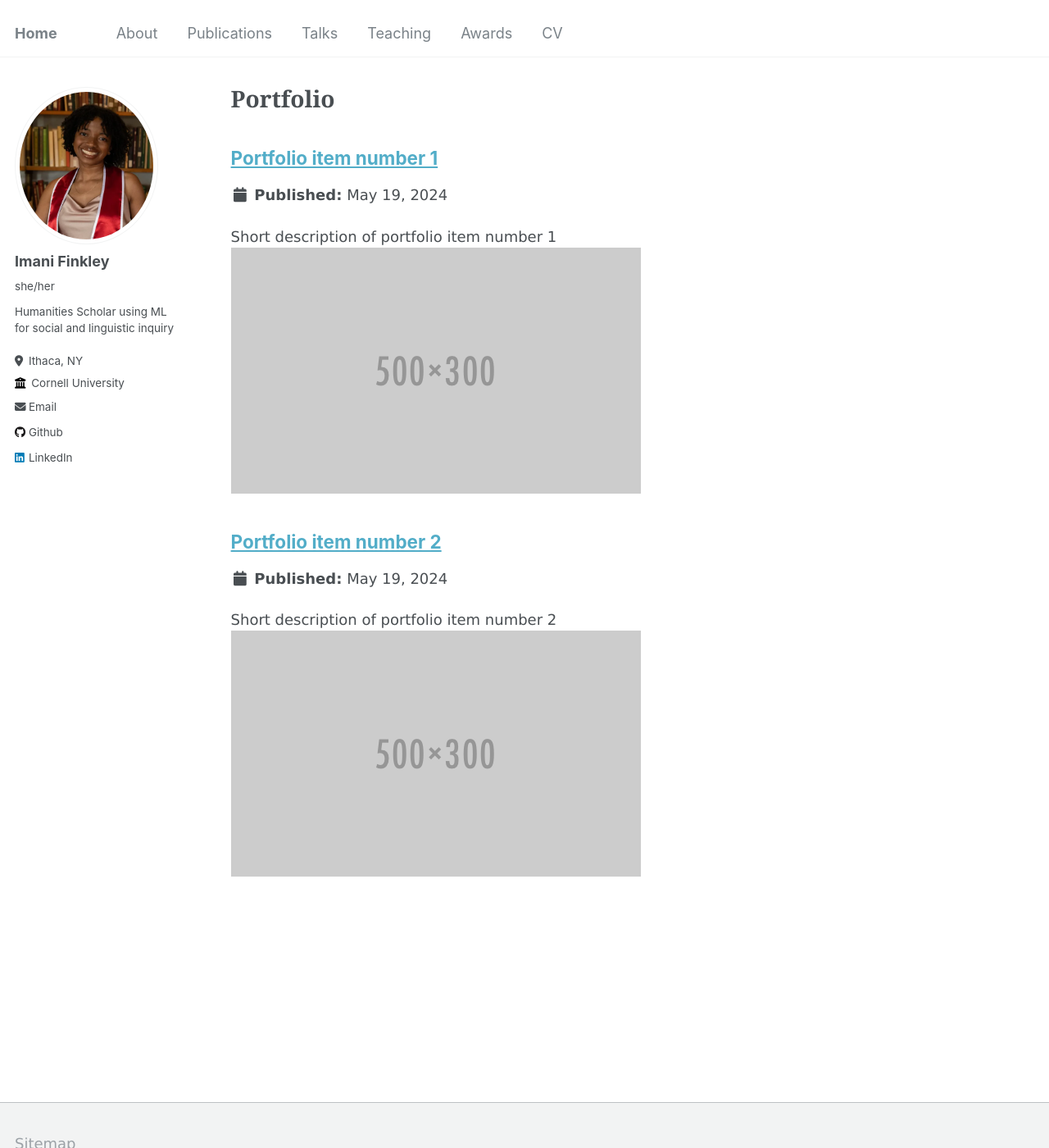
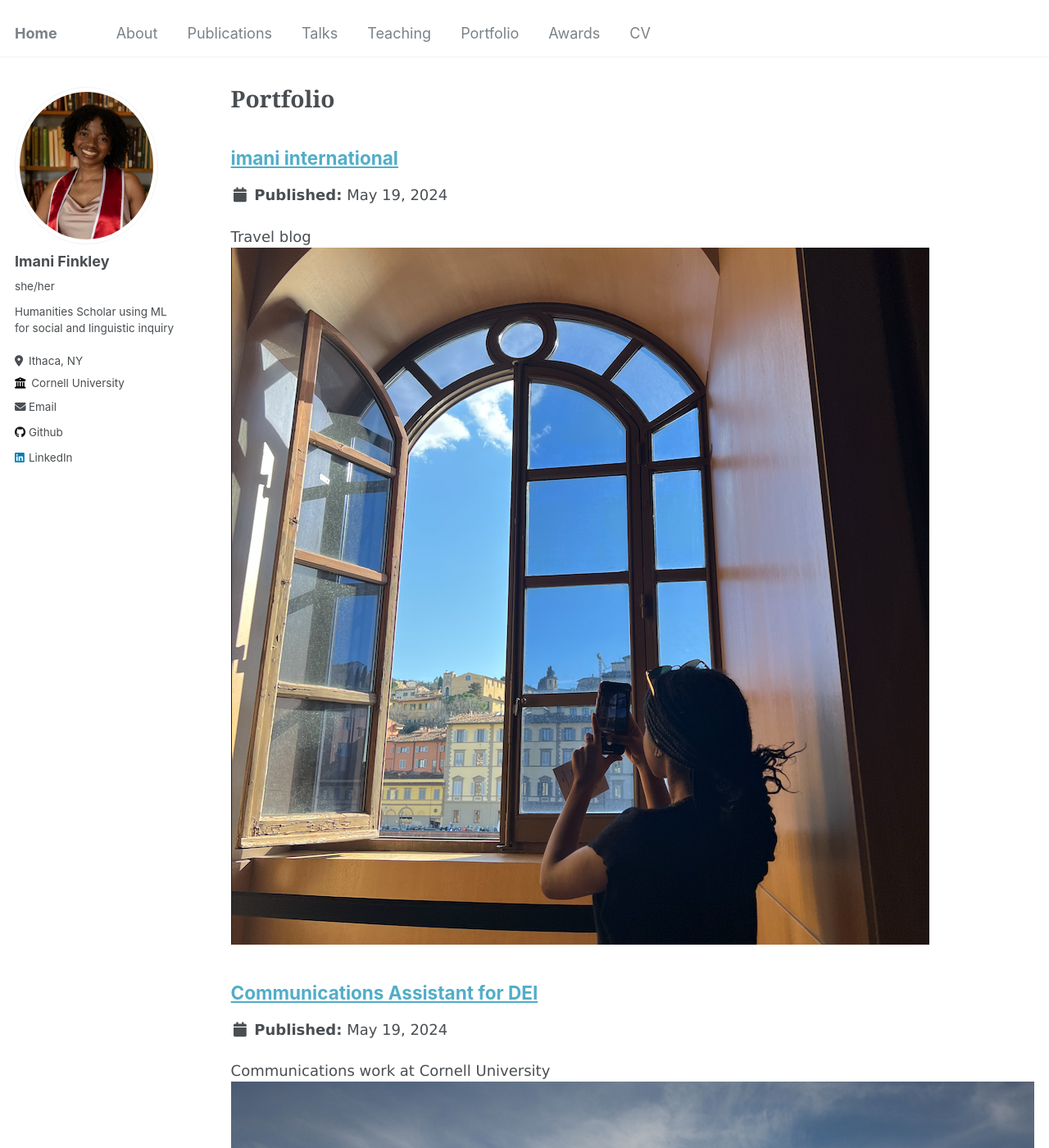
Before and after one commit to imanif/imanif.github.io, a Jekyll site: the page built from _pages/portfolio.html, in a window 1280 px wide and 1400 px high. Shown: the whole window at 82% size. Built offline with Jekyll 4.4.1, drawn with Linux system fonts in a browser that asks for light colours; part of the change alters nothing that is shown.

Commit message:
add portfolio

```diff
--- a/_data/navigation.yml
+++ b/_data/navigation.yml
@@ -12,8 +12,8 @@ main:
   - title: "Teaching"
     url: /teaching/
 
-  # - title: "Portfolio"
-  #   url: /portfolio/
+  - title: "Portfolio"
+    url: /portfolio/
 
   - title: "Awards"
     url: /awards/
@@ -21,8 +21,5 @@ main:
   - title: "CV"
     url: /cv/
 
-  # - title: "Travel Blog"
-  #   url:
-
   # - title: "Guide"
   #   url: /markdown/
--- a/_portfolio/portfolio-1.md
+++ b/_portfolio/portfolio-1.md
@@ -1,7 +1,7 @@
 ---
-title: "Portfolio item number 1"
-excerpt: "Short description of portfolio item number 1<br/><img src='/images/500x300.png'>"
+title: "imani international"
+excerpt: "Travel blog<br/><img src='/images/imani_intl_profile.png'>"
 collection: portfolio
 ---
 
-This is an item in your portfolio. It can be have images or nice text. If you name the file .md, it will be parsed as markdown. If you name the file .html, it will be parsed as HTML.
+I was hired by the Danish Institute for Study Abroad (DIS) to write a [blog](https://imaniintl.wordpress.com/) documenting my travels and experiences while studying video game development in Copenhagen, Denmark.
--- a/_portfolio/portfolio-2.html
+++ b/_portfolio/portfolio-2.html
@@ -1,7 +1,19 @@
 ---
-title: "Portfolio item number 2"
-excerpt: "Short description of portfolio item number 2 <br/><img src='/images/500x300.png'>"
+title: "Communications Assistant for DEI"
+excerpt: "Communications work at Cornell University <br /><img src='/images/gates.jpeg'>"
 collection: portfolio
 ---
 
-This is an item in your portfolio. It can be have images or nice text. If you name the file .md, it will be parsed as markdown. If you name the file .html, it will be parsed as HTML.
+As the Communications Assistant in the Cornell Ann S. Bowers College of Computing and Information Science Office of
+Diversity, Equity, and Inclusion. I was responsible for the following media:
+
+- [Celebrating Gender Diversity in Tech with Capital
+One](https://cis.cornell.edu/celebrating-gender-diversity-tech-capital-one)
+- [DECODE-IT Spoken Word Night Showcases Discovery and
+Acceptance](https://cis.cornell.edu/decode-it-spoken-word-night-showcases-discovery-and-acceptance)
+- [Cornell Bowers CIS Students Hit the Slopes at Greek
+Peak](https://cis.cornell.edu/cornell-bowers-cis-students-hit-slopes-greek-peak)
+- [A Night of Celebrating and Inspiring Black
+Excellence](https://cis.cornell.edu/night-celebrating-and-inspiring-black-excellence)
+-[Students and Cornell Bowers CIS Faculty Connect at Dinner with the
+Deans](https://cis.cornell.edu/students-and-cornell-bowers-cis-faculty-connect-dinner-deans)
```
Also changed, not shown: images/gates.jpeg (added), images/imani_intl_profile.png (added).
